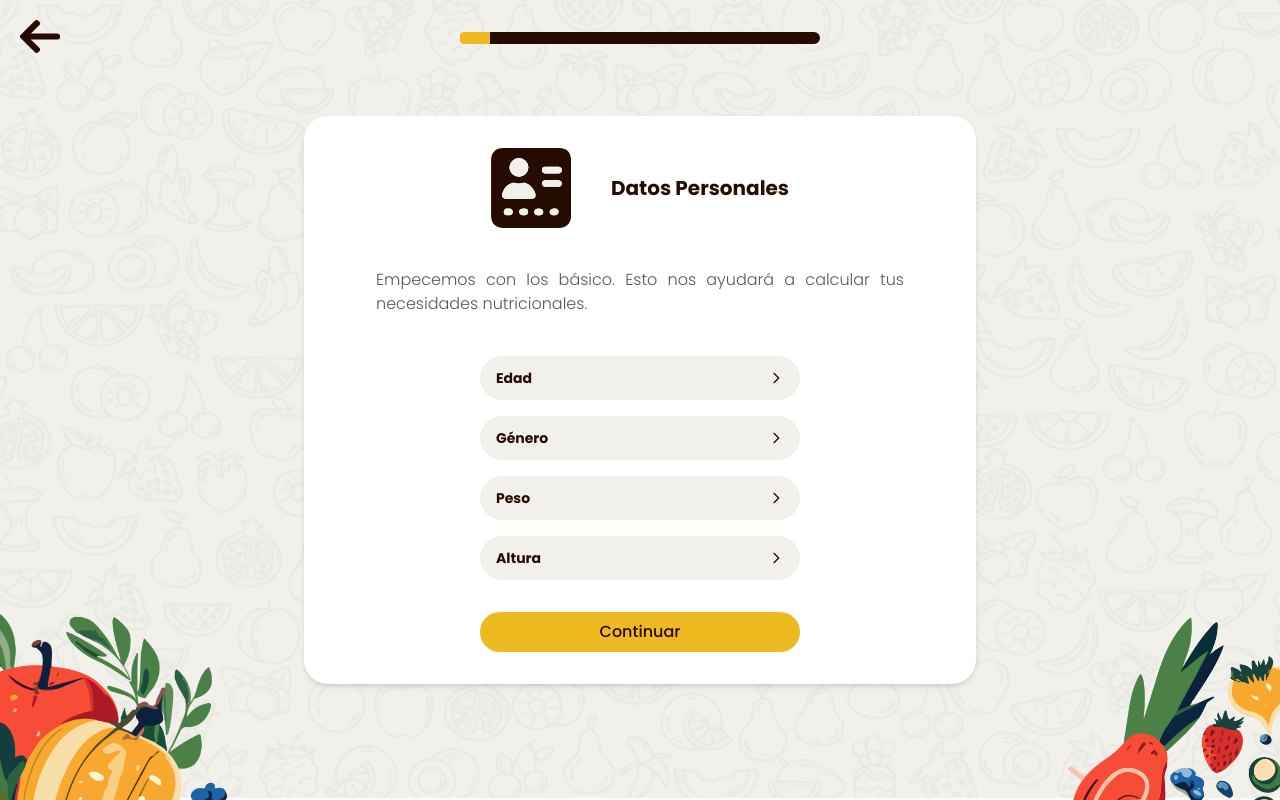
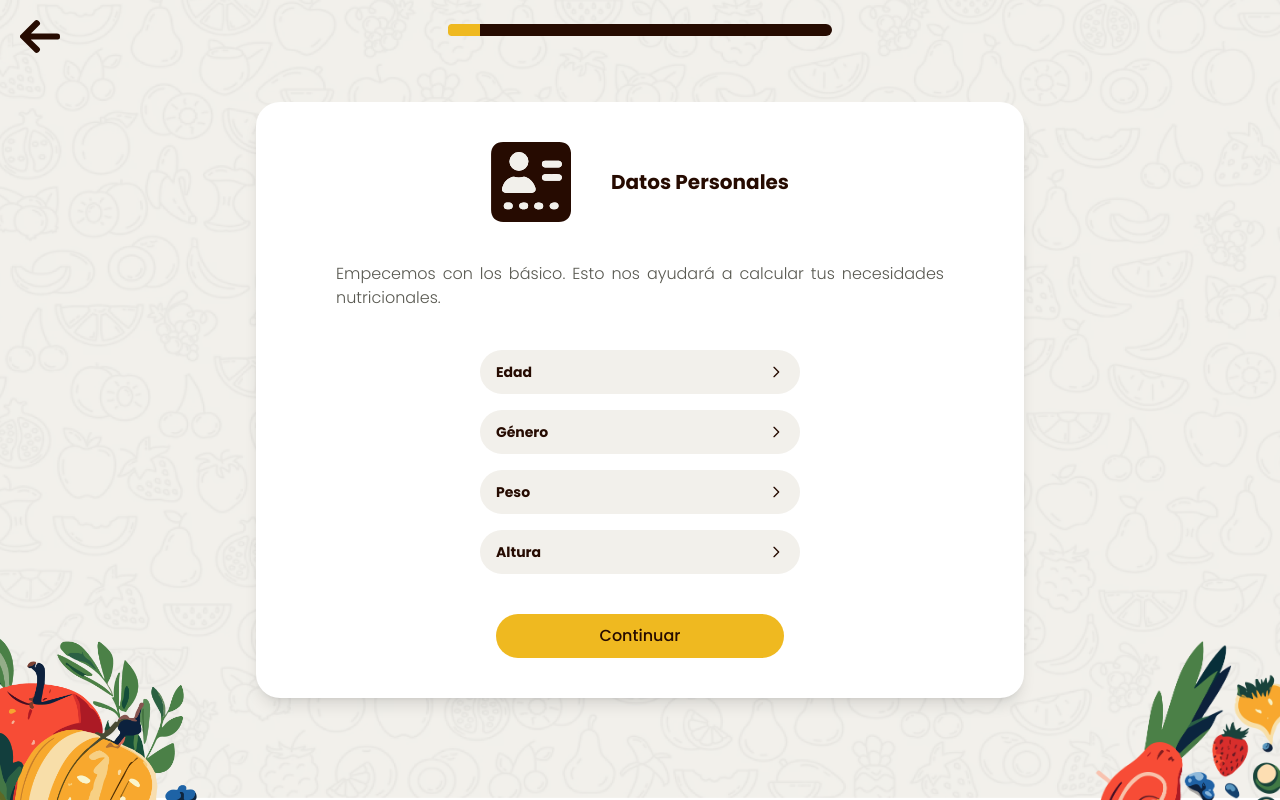
Before and after one commit to Rafiky724/NutrIA, a React (Vite) app in the folder frontend/: page /form in a window 1280 px wide. Built offline with nearby package versions, Linux system fonts and the light colour scheme; no server answers.

Commit message:
Update Form.tsx

```diff
--- a/frontend/src/pages/Form/Form.tsx
+++ b/frontend/src/pages/Form/Form.tsx
@@ -33,6 +33,7 @@ export default function Form() {
   } = useMultiStepForm();
 
   const navigate = useNavigate();
+
   const [showPersonalDataError, setShowPersonalDataError] = useState(0);
   const [showGoalDetailsFormError, setShowGoalDetailsFormError] = useState(0);
   const [
@@ -48,35 +49,29 @@ export default function Form() {
   };
 
   const fieldNames: (keyof FormData)[][] = [
-    ["fecha_nacimiento", "genero", "peso_actual", "altura_cm"], // Step 1 PersonalDataForm
-    ["tipo_objetivo"], // Step 2
-    ["peso_objetivo", "velocidad_dieta"], // Step 2_1
-    ["nivel_actividad"], // Step 3
-    ["tieneEnfermedad"], // Step 4
-    ["enfermedad"], //Step 5
-    ["tipo_dieta"], //Step 6
-    ["presupuesto"], //Step 7
-    ["tipo_actividad"], //Step 8
-    ["cantidad_comidas"], //Step 9
-    ["ingredientes"], //Step 10
+    ["fecha_nacimiento", "genero", "peso_actual", "altura_cm"],
+    ["tipo_objetivo"],
+    ["peso_objetivo", "velocidad_dieta"],
+    ["nivel_actividad"],
+    ["tieneEnfermedad"],
+    ["enfermedad"],
+    ["tipo_dieta"],
+    ["presupuesto"],
+    ["tipo_actividad"],
+    ["cantidad_comidas"],
+    ["ingredientes"],
   ];
 
   const handleNext = async () => {
     const currentField = fieldNames[step];
     const isValid = await trigger(currentField);
+
     if (!isValid) {
-      if (step === 0) {
-        setShowPersonalDataError((prev) => prev + 1);
-      }
-      if (step == 2) {
-        setShowGoalDetailsFormError((prev) => prev + 1);
-      }
-      if (step == 5) {
+      if (step === 0) setShowPersonalDataError((prev) => prev + 1);
+      if (step === 2) setShowGoalDetailsFormError((prev) => prev + 1);
+      if (step === 5)
         setShowGHealthConditionDetailsFormError((prev) => prev + 1);
-      }
-      if (step == 9) {
-        setShowMealFrequencyFormError((prev) => prev + 1);
-      }
+      if (step === 9) setShowMealFrequencyFormError((prev) => prev + 1);
       return;
     }
 
@@ -157,22 +152,28 @@ export default function Form() {
   const progress = ((step + 1) / steps.length) * 100;
 
   return (
-    <>
-      <div className="relative min-h-screen bg-[url('/Background/Back.png')] bg-cover bg-center">
-        <div className="min-h-screen flex flex-col items-center justify-center">
+    <div className="relative min-h-screen bg-[url('/Background/Back.png')] bg-cover bg-center overflow-hidden">
+      {/* Progress bar */}
+      <div className="absolute top-6 left-1/2 -translate-x-1/2 w-40 sm:w-60 md:w-80 lg:w-96 h-3 bg-brown rounded-full">
+        <ProgressBar progress={progress} />
+      </div>
+
+      <div className="min-h-screen flex items-center justify-center px-4 sm:px-6 py-24">
         <form
           onSubmit={handleSubmit(onSubmit)}
-            className="w-xs md:w-sm lg:w-2xl 2xl:w-4xl bg-white p-8 rounded-3xl shadow-md text-center"
+          className="w-full max-w-sm sm:max-w-md md:max-w-2xl lg:max-w-3xl bg-white p-6 sm:p-8 md:p-10 rounded-3xl shadow-lg text-center"
         >
           {steps[step]}
 
+          {/* Back Arrow */}
           {step === 0 ? (
             <ArrowReturn />
           ) : step !== 6 && step !== 8 ? (
             <ArrowReturn onClick={prevStep} />
           ) : null}
 
-            <div className="flex justify-between pt-4">
+          {/* Buttons */}
+          <div className="flex justify-center pt-6">
             {(step === 0 ||
               step === 2 ||
               step === 5 ||
@@ -181,15 +182,16 @@ export default function Form() {
               <button
                 type="button"
                 onClick={handleNext}
-                  className="w-80 mx-auto bg-yellow text-brown ft-medium px-4 py-2 rounded-3xl cursor-pointer"
+                className="w-full sm:w-72 bg-yellow text-brown ft-medium py-2.5 rounded-3xl hover:scale-105 transition"
               >
                 Continuar
               </button>
             )}
+
             {step === 11 && (
               <button
                 type="submit"
-                  className="w-80 mx-auto bg-yellow text-brown ft-medium px-4 py-2 rounded-3xl cursor-pointer"
+                className="w-full sm:w-72 bg-yellow text-brown ft-medium py-2.5 rounded-3xl hover:scale-105 transition"
               >
                 Crear Cuenta
               </button>
@@ -197,19 +199,15 @@ export default function Form() {
           </div>
         </form>
       </div>
-      </div>
 
-      <div className="absolute top-8 w-60 md:w-90 h-3 bg-brown rounded-full left-1/2 transform -translate-x-1/2">
-        <ProgressBar progress={progress} />
-      </div>
-
-      <div className="absolute left-0 bottom-0 z-10 w-35 sm:w-60 2xl:w-100">
+      {/* Decorations */}
+      <div className="absolute bottom-0 left-0 z-10 w-24 sm:w-40 md:w-52 2xl:w-72">
         <FruitLeft />
       </div>
 
-      <div className="absolute right-0 bottom-0 z-10 w-35 sm:w-60 2xl:w-100">
+      <div className="absolute bottom-0 right-0 z-10 w-24 sm:w-40 md:w-52 2xl:w-72">
         <FruitRight />
       </div>
-    </>
+    </div>
   );
 }
```
Lines whose indentation alone changed are shown as unchanged.
